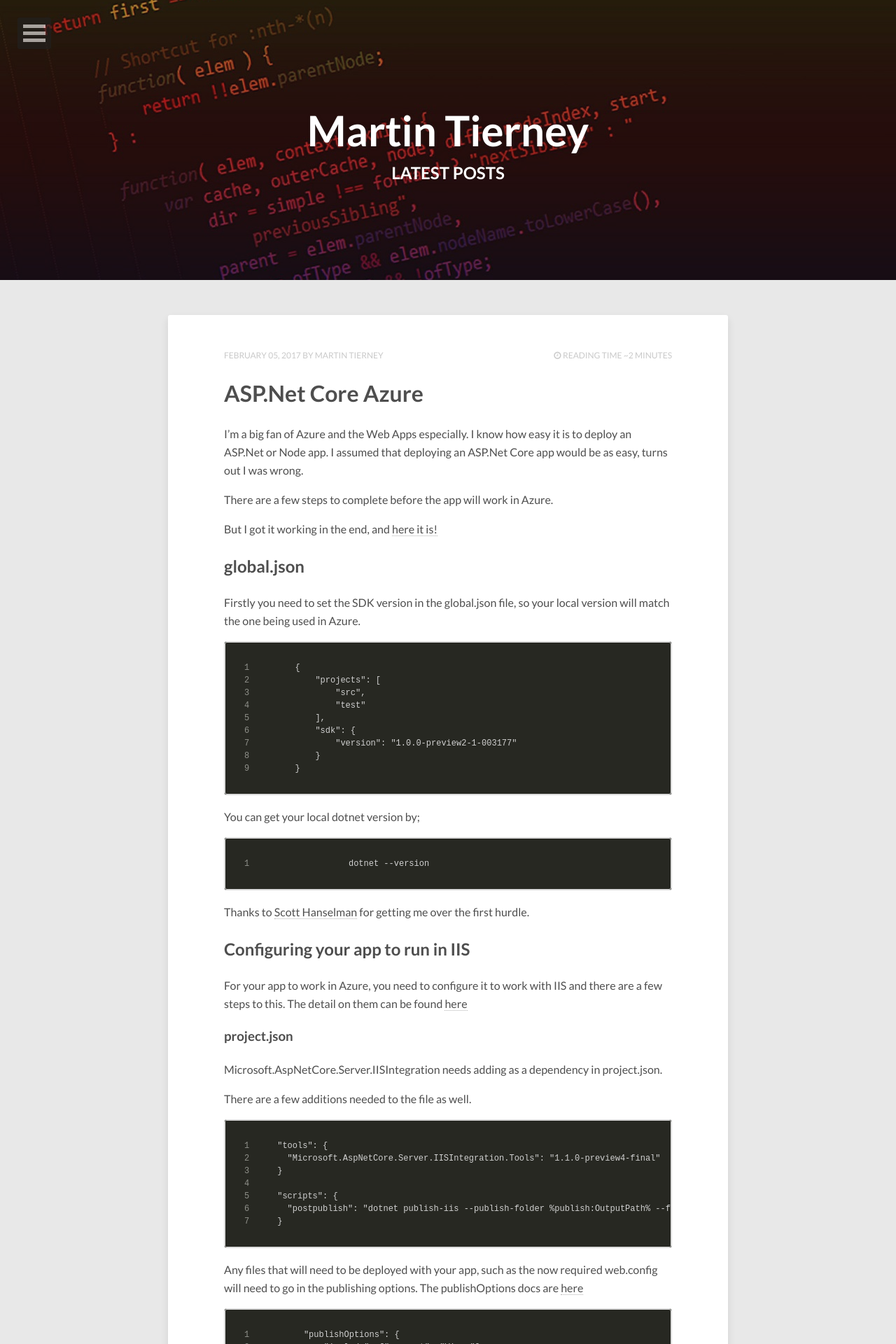
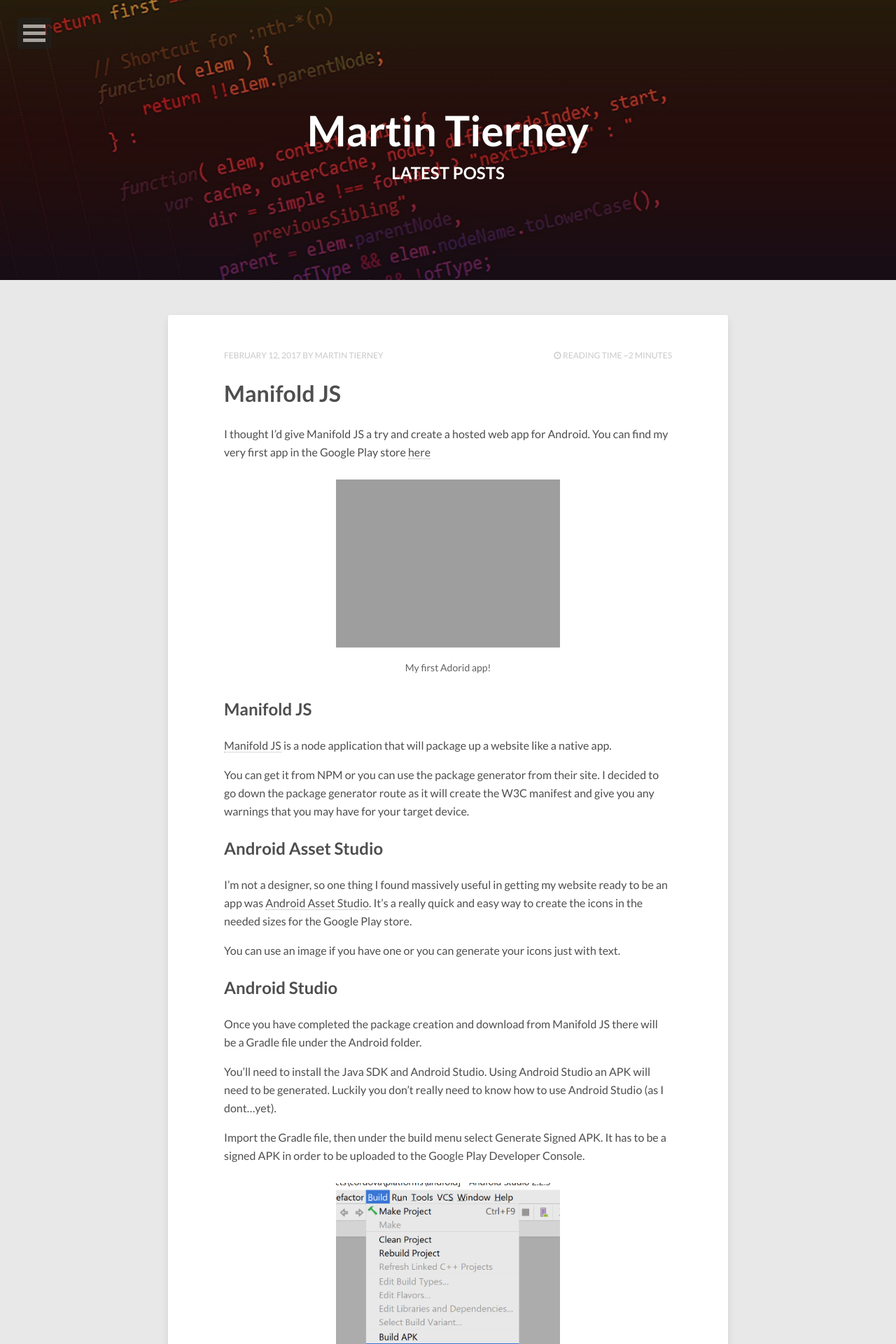
Before and after one commit to MartinT86/MartinT86.github.io, a Jekyll site: the page built from index.html, in a window 1280 px wide. Shown: the top 1920 px of the page at 70% size. Built offline with Jekyll 4.4.1, drawn with Linux system fonts in a browser that asks for light colours; nearby versions of some CDN libraries; the list of posts is cut into pages by our own code; some of the changed text lies outside the part shown.

Commit message:
manifold done

```diff
--- a/_posts/PUB_2016-11-29-manifold-js.md
+++ b/_posts/2017-02-12-manifold-js.md
@@ -8,11 +8,18 @@
 I thought I'd give Manifold JS a try and create a hosted web app for Android.
 You can find my very first app in the Google Play store [here](https://play.google.com/store/apps/details?id=net.azurewebsites.namepickerapp)
 
+<div class="center">
+<figure>
+	<a href="{{ site.url }}/images/pickawinner.jpg"><img src="{{ site.url }}/images/pickawinner.jpg" alt="pickawinner app"></a>
+	<figcaption>My first Adorid app!</figcaption>
+</figure>
+</div>
+
 ## Manifold JS
 
 [Manifold JS](http://manifoldjs.com/) is a node application that will package up a website like a native app.
 
-You can get it from NPM or you can use thr package generator from their site. I decided to go down the package
+You can get it from NPM or you can use the package generator from their site. I decided to go down the package
 generator route as it will create the W3C manifest and give you any warnings that you may have for your target
 device.
 
@@ -22,18 +29,25 @@
 [Android Asset Studio](https://romannurik.github.io/AndroidAssetStudio/icons-launcher.html).
 It's a really quick and easy way to create the icons in the needed sizes for the Google Play store.
 
+You can use an image if you have one or you can generate your icons just with text.
+
 ## Android Studio
 
 Once you have completed the package creation and download from Manifold JS there will be a Gradle file under
 the Android folder.
 
-You'll need to install the Java SDK and Android Studio. Using Android Studio and APK will need to be generated.
+You'll need to install the Java SDK and Android Studio. Using Android Studio an APK will need to be generated.
 Luckily you don't really need to know how to use Android Studio (as I dont...yet).
 
 Import the Gradle file, then under the build menu select Generate Signed APK. It has to be a signed APK in
 order to be uploaded to the Google Play Developer Console.
 
-!!!!!!!!!!!!!!!!!!!!!!build image here
+<div class="center">
+<figure>
+	<a href="{{ site.url }}/images/buildapk.PNG"><img src="{{ site.url }}/images/buildapk.PNG" alt="build apk"></a>
+	<figcaption>Generate a signed APK</figcaption>
+</figure>
+</div>
 
 ## Google Play Developer Console
 
@@ -46,5 +60,12 @@
 ## Benefits of hosted web apps
 
 The major benefit I found with this approach to getting an app in the store was the flexibility of being able to
-create a website in whatever language you like. The incresed speed of getting a site ready and getting cross
+create a website in whatever language you like. The increased speed of getting a site ready and getting cross
 platform apps quickly is very helpful.
+
+## Drawback of a hosted web app
+
+One drawback I found with creating a hosted web app is that the website needs to be performant.
+For this example project my site was hosted on a free Azure web app. This did work, but the free web
+apps switch off if they aren't used. As such, the Android app can take a long time to start if no one
+has used it for a while.
--- a/_sass/_custom.scss
+++ b/_sass/_custom.scss
@@ -17,3 +17,10 @@
 .center{
     text-align: center;
 }
+
+
+@media screen and (min-width: 320px) {
+  .center img {
+    width: 50%;
+  }
+}
```
Also changed, not shown: _posts/PUB_2016-11-29-adding-gulp.md (deleted, +0 -26 lines), images/buildapk.PNG (added), 1 other file.
